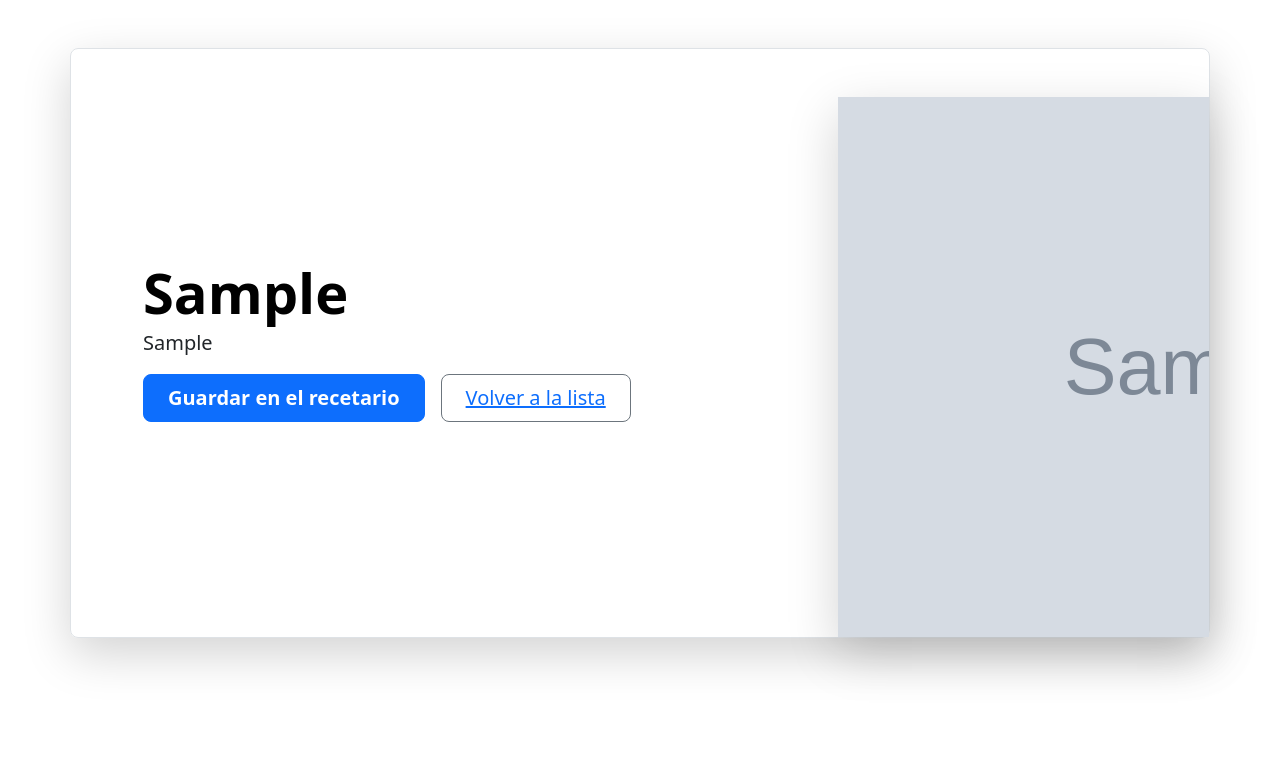
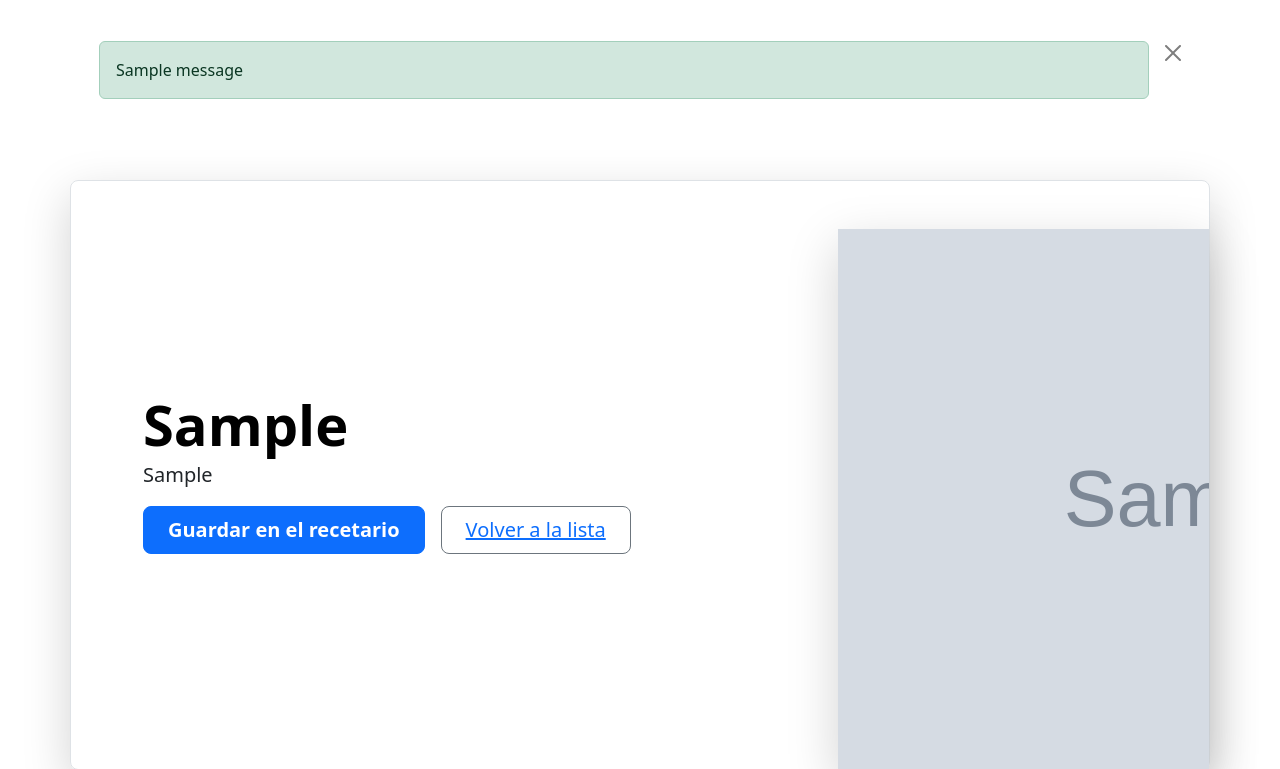
Before and after one commit to jesusdiin/cayetanotest, a Django app: page /bebidas/1 in a window 1280 px wide. Shown: the top 769 px of the page. Before the commit the page ends 679 px from the top, so only its background shows below. Run offline with Django 4.2, Linux system fonts and the light colour scheme; tables that the repository leaves empty hold one stand-in row (values such as "Sample post"); grey boxes marked "Sample" are stand-in pictures; one stand-in notice (Sample message) is shown; a database or web service that is not in the repository returns one stand-in record (values such as "Sample title"); data that the repository does not hold is empty.

Commit message:
chore(revision): :white_check_mark: primera revisión
Se revisó el avance y se realizaron sugerencias

Agregar clases en vez de funciones

```diff
--- a/recetarios/models.py
+++ b/recetarios/models.py
@@ -24,7 +24,7 @@ class Dimension(models.Model):
 class Bebida(models.Model):
     nombre = models.CharField(max_length=100)
     descripcion = models.TextField()
-    imagen = models.TextField()
+    imagen = models.URLField()
     instrucciones = models.TextField()
     ingredientes = models.ManyToManyField(Ingrediente, related_name='bebidas')
     categorias = models.ManyToManyField(Categoria, related_name='bebidas')
--- a/recetarios/templates/detalle_bebida.html
+++ b/recetarios/templates/detalle_bebida.html
@@ -1,4 +1,3 @@
-<!-- recetas/templates/recetas/detalle_bebida.html -->
 <!DOCTYPE html>
 <html lang="es">
 <head>
@@ -8,6 +7,20 @@
     <link href="https://cdn.jsdelivr.net/npm/bootstrap@5.3.3/dist/css/bootstrap.min.css" rel="stylesheet" integrity="sha384-QWTKZyjpPEjISv5WaRU9OFeRpok6YctnYmDr5pNlyT2bRjXh0JMhjY6hW+ALEwIH" crossorigin="anonymous">
 </head>
 <body>
+
+
+    <div class="container my-4">
+        {% if messages %}
+            <div class="alert alert-dismissible fade show" role="alert">
+                {% for message in messages %}
+                    <div class="alert {% if message.tags %}alert-{{ message.tags }}{% endif %}">
+                        {{ message }}
+                    </div>
+                {% endfor %}
+                <button type="button" class="btn-close" data-bs-dismiss="alert" aria-label="Close"></button>
+            </div>
+        {% endif %}
+    </div>
 
 		<div class="container my-5">
 			<div class="row p-4 pb-0 pe-lg-0 pt-lg-5 align-items-center rounded-3 border shadow-lg">
@@ -40,7 +53,6 @@
     </div>
 
 
-    <!-- Modal -->
 <div class="modal fade" id="recetarioModal" tabindex="-1" aria-labelledby="recetarioModalLabel" aria-hidden="true">
     <div class="modal-dialog">
       <div class="modal-content">
--- a/recetarios/templates/recetarios.html
+++ b/recetarios/templates/recetarios.html
@@ -13,7 +13,6 @@
         </div>
 
         {% if exist_recetarios %}
-        <!-- Si existen recetarios, los listamos -->
 
 		<div class="d-flex flex-column flex-md-row p-4 gap-4 py-md-5 align-items-center justify-content-center">
 			<div class="list-group">
@@ -37,7 +36,6 @@
 		</div>
 
         {% else %}
-            <!-- Si no existen recetarios, mostramos el mensaje y el botón de creación -->
             <p class="alert alert-warning mt-3">No existe un recetario actualmente.</p>
             <a href="/recetarios/new" class="btn btn-primary">Crear Recetario</a>
         {% endif %}
--- a/recetarios/views.py
+++ b/recetarios/views.py
@@ -1,3 +1,5 @@
+#visatas basadas en clases
+
 from django.shortcuts import render, redirect, get_object_or_404
 from django.contrib import messages
 
@@ -31,6 +33,7 @@ def agregar_bebida(request):
         form = BebidaForm()
     return render(request, 'recetario/agregar_bebida.html', {'form': form})
 
+
 def detalle_bebida(request, bebida_id):
     url = f"https://www.thecocktaildb.com/api/json/v1/1/lookup.php?i={bebida_id}"
     response = requests.get(url)
@@ -51,22 +54,34 @@ def detalle_bebida(request, bebida_id):
                 "imagen": imagen,
             }
 
-            # Obtener todos los recetarios de la base de datos
             recetarios = Recetario.objects.all()
 
             if request.method == "POST":
-                Bebida.objects.create(
+                recetario_id = request.POST.get('recetario_id')
+                recetario = get_object_or_404(Recetario, id=recetario_id)
+
+                bebida, created = Bebida.objects.get_or_create(
                     nombre=nombre,
-                    descripcion=descripcion,
-                    imagen=imagen,
+                    defaults={'descripcion': descripcion, 'imagen': imagen}
                 )
-                messages.success(request, "La bebida ha sido guardada exitosamente.")
-                return redirect('lista_bebidas')
+
+                print(f"Bebida creada: {created}")
+
+                association, assoc_created = RecetarioBebida.objects.get_or_create(bebida=bebida, recetario=recetario)
+
+                print(f"RecetarioBebida creada: {assoc_created}")
+
+                if assoc_created:
+                    messages.success(request, f"La bebida '{nombre}' ha sido guardada en el recetario '{recetario.nombre}' exitosamente.")
+                else:
+                    messages.info(request, f"La bebida '{nombre}' ya estaba en el recetario '{recetario.nombre}'.")
+
+                return redirect('detalle_bebida', bebida_id=bebida_id)
 
             return render(request, 'detalle_bebida.html', {'bebida': bebida_detalles, 'recetarios': recetarios})
 
         else:
-            messages.error(request, "No se encontraron detalles para esta bebida.")
+            messages.error(request, "No se encontró la bebida seleccionada en la API.")
             return redirect('lista_bebidas')
     else:
         messages.error(request, "No se pudo conectar con el API.")
```
